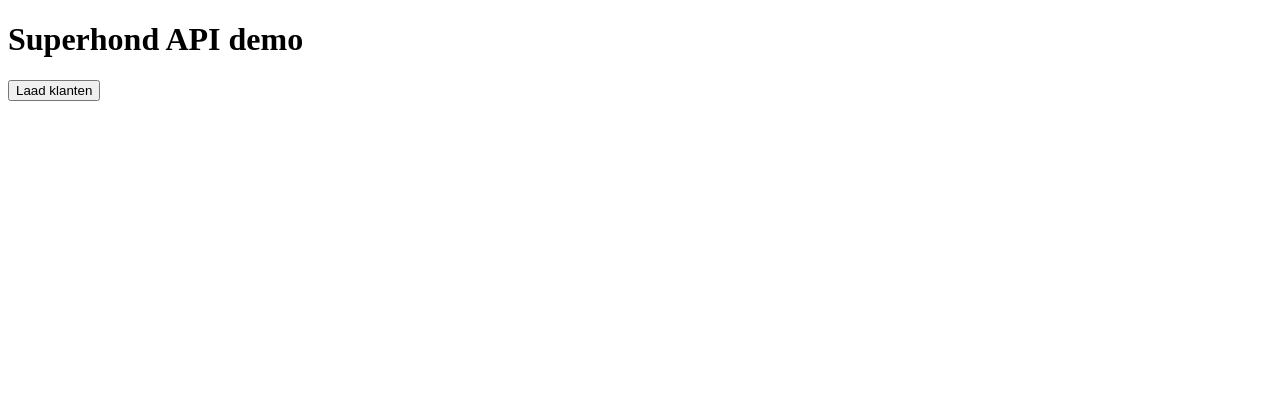
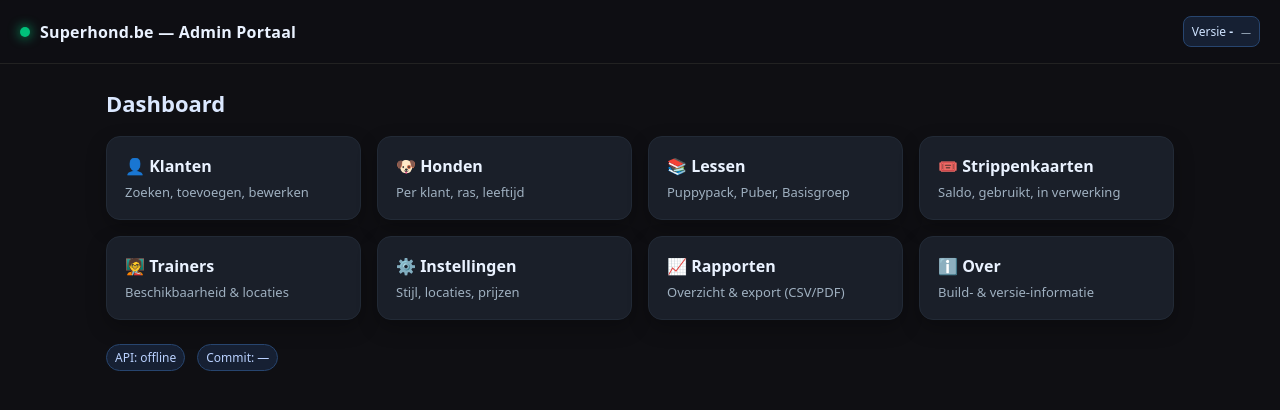
Before and after one commit to superhond-be/Superhond-registratie-systeem, a website: page public/index.html in a window 1280 px wide. Drawn offline with Linux system fonts and the light colour scheme; no server answers.

Commit message:
Update index.html

```diff
--- a/public/index.html
+++ b/public/index.html
@@ -1,13 +1,103 @@
 <!doctype html>
-<html lang="nl"><meta charset="utf-8"/><title>Superhond</title>
+<html lang="nl">
+<head>
+  <meta charset="utf-8" />
+  <title>Superhond — Admin Portaal</title>
+  <meta name="viewport" content="width=device-width, initial-scale=1" />
+  <style>
+    :root {
+      --bg:#0f0f13; --card:#1a1f29; --muted:#9fb0c0; --text:#eaf2ff;
+      --accent:#2b8cff; --ok:#00c07a; --shadow: 0 8px 20px rgba(0,0,0,.25);
+    }
+    * { box-sizing:border-box; }
+    body { margin:0; font-family: system-ui, -apple-system, Segoe UI, Roboto, Arial, sans-serif; background:var(--bg); color:var(--text); }
+    header { display:flex; align-items:center; justify-content:space-between; padding:16px 20px; position:sticky; top:0; background:rgba(15,15,19,.9); backdrop-filter:saturate(180%) blur(8px); border-bottom:1px solid #222;}
+    .brand { display:flex; gap:10px; align-items:center; font-weight:700; letter-spacing:.2px; }
+    .brand .dot { width:10px; height:10px; border-radius:50%; background:var(--ok); box-shadow:0 0 12px var(--ok); }
+    .version-badge { font-size:12px; color:#cfe3ff; background:#162033; border:1px solid #27456f; padding:6px 8px; border-radius:8px; display:flex; gap:8px; align-items:center; }
+    .version-badge small { color:#9fb0c0; }
+    main { max-width:1100px; margin:24px auto; padding:0 16px; }
+    h1 { font-size:22px; margin:8px 0 18px; color:#dbe8ff; }
+    .grid { display:grid; grid-template-columns: repeat(auto-fit, minmax(220px, 1fr)); gap:16px; }
+    .tile { display:block; background:var(--card); padding:18px; border-radius:14px; text-decoration:none; color:var(--text); box-shadow:var(--shadow); border:1px solid #222a36; transition: transform .12s ease, border-color .12s ease; }
+    .tile:hover { transform: translateY(-2px); border-color:#2a3750; }
+    .tile .title { font-weight:700; margin-bottom:6px; }
+    .tile .desc { color:var(--muted); font-size:13px; }
+    footer { max-width:1100px; margin:10px auto 24px; padding:0 16px; color:var(--muted); font-size:12px; display:flex; align-items:center; gap:12px; }
+    .chip { padding:4px 8px; border-radius:999px; background:#162033; border:1px solid #27456f; color:#b9d1ff; }
+  </style>
+</head>
 <body>
-  <h1>Superhond API demo</h1>
-  <button onclick="load()">Laad klanten</button>
-  <pre id="out"></pre>
+  <header>
+    <div class="brand">
+      <span class="dot"></span>
+      <div>Superhond.be — Admin Portaal</div>
+    </div>
+
+    <div id="versionBadge" class="version-badge">
+      <span>Versie <b id="vNum">-</b></span>
+      <small id="vTime">—</small>
+    </div>
+  </header>
+
+  <main>
+    <h1>Dashboard</h1>
+    <div class="grid">
+      <a class="tile" href="/klanten/index.html">
+        <div class="title">👤 Klanten</div>
+        <div class="desc">Zoeken, toevoegen, bewerken</div>
+      </a>
+      <a class="tile" href="/honden/index.html">
+        <div class="title">🐶 Honden</div>
+        <div class="desc">Per klant, ras, leeftijd</div>
+      </a>
+      <a class="tile" href="/lessen/index.html">
+        <div class="title">📚 Lessen</div>
+        <div class="desc">Puppypack, Puber, Basisgroep</div>
+      </a>
+      <a class="tile" href="/strippenkaarten/index.html">
+        <div class="title">🎟️ Strippenkaarten</div>
+        <div class="desc">Saldo, gebruikt, in verwerking</div>
+      </a>
+      <a class="tile" href="/trainers/index.html">
+        <div class="title">🧑‍🏫 Trainers</div>
+        <div class="desc">Beschikbaarheid & locaties</div>
+      </a>
+      <a class="tile" href="/instellingen/index.html">
+        <div class="title">⚙️ Instellingen</div>
+        <div class="desc">Stijl, locaties, prijzen</div>
+      </a>
+      <a class="tile" href="/rapporten/index.html">
+        <div class="title">📈 Rapporten</div>
+        <div class="desc">Overzicht & export (CSV/PDF)</div>
+      </a>
+      <a class="tile" href="/over/index.html">
+        <div class="title">ℹ️ Over</div>
+        <div class="desc">Build- & versie-informatie</div>
+      </a>
+    </div>
+  </main>
+
+  <footer>
+    <span class="chip">API: <span id="apiStatus">…</span></span>
+    <span class="chip">Commit: <span id="commit">—</span></span>
+  </footer>
+
   <script>
-    async function load(){
-      const r = await fetch('/api/klanten'); document.getElementById('out').textContent = JSON.stringify(await r.json(), null, 2);
+    async function loadVersion() {
+      try {
+        const r = await fetch("/api/version");
+        const j = await r.json();
+        document.getElementById("vNum").textContent = j.version || "-";
+        const dt = j.buildTime ? new Date(j.buildTime) : null;
+        document.getElementById("vTime").textContent = dt ? dt.toLocaleString() : "-";
+        document.getElementById("apiStatus").textContent = "ok";
+        document.getElementById("commit").textContent = (j.commit || "—").slice(0,7);
+      } catch (e) {
+        document.getElementById("apiStatus").textContent = "offline";
+      }
     }
+    loadVersion();
   </script>
 </body>
 </html>
```
